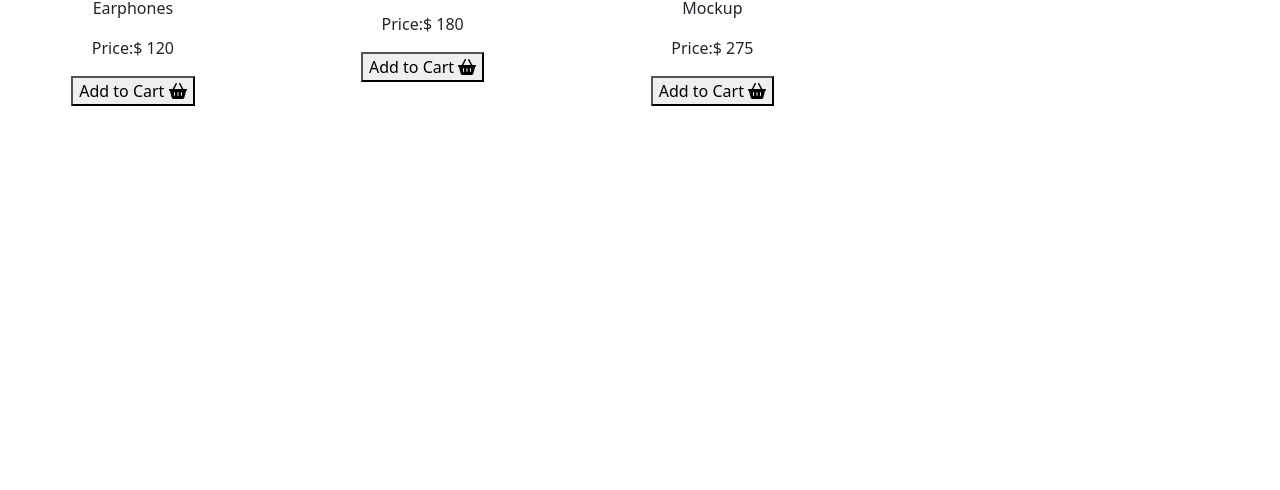
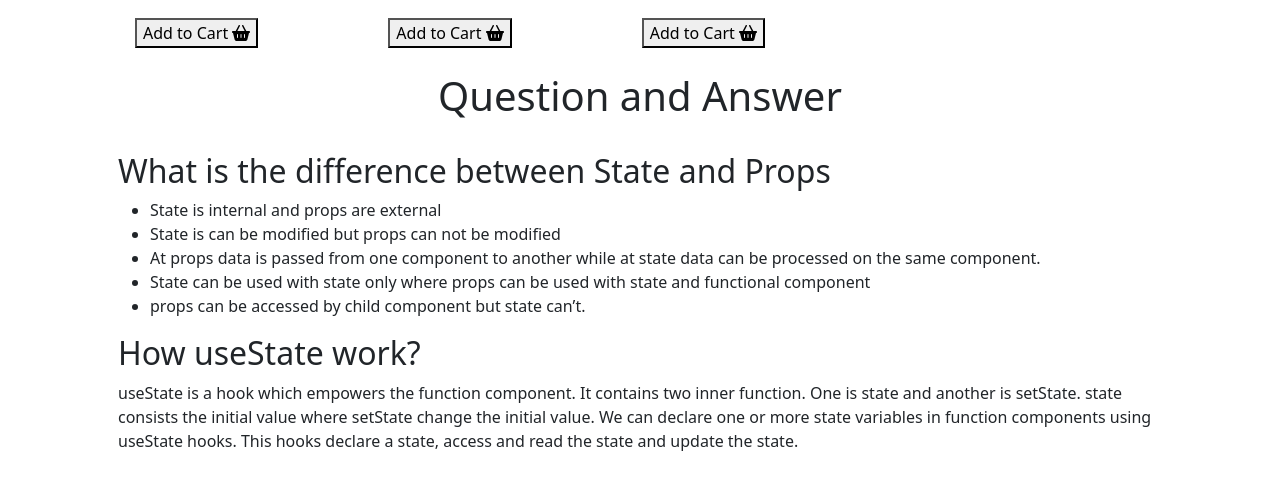
Before and after one commit to Easrib/headphone-hub, a React (Create React App) app: page / in a window 1280 px wide. Shown: the part 966-1456 px from the top of the page. Before the commit the page ends 1072 px from the top, so only its background shows below. Built offline with nearby package versions, Linux system fonts and the light colour scheme.

Commit message:
question & answer added

```diff
--- a/src/App.js
+++ b/src/App.js
@@ -2,13 +2,16 @@ import './App.css';
 import 'bootstrap/dist/css/bootstrap.min.css';
 import Navbar from './components/Navbar/Navbar';
 import Shop from './components/Shop/Shop';
+import Question from './components/Question/Question';
+
 
 
 function App() {
   return (
-    <div className="App">
+    <div className="App container">
       <Navbar></Navbar>
       <Shop></Shop>
+      <Question></Question>
     </div>
   );
 }
--- /dev/null
+++ b/src/components/Question/Question.js
@@ -0,0 +1,23 @@
+import React from 'react';
+
+const Question = () => {
+    return (
+        <div className='mt-4 container'>
+            <h1>Question and Answer</h1>
+            <div className="text-start p-4">
+                <h2>What is the difference between State and Props</h2>
+                <p ><ul>
+                    <li>State is internal and props are external</li>
+                    <li>State is can be modified but props can not be modified</li>
+                    <li>At props data is passed from one component to another while at state data can be processed on the same component.</li>
+                    <li>State can be used with state only where props can be used with state and functional component</li>
+                    <li>props can be accessed by child component but state can’t.</li>
+                </ul></p>
+                <h2>How useState work?</h2>
+                <p>useState is a hook which empowers the function component. It contains two inner function. One is state and another is setState. state consists the initial value where setState change the initial value. We can declare one or more state variables in function components using useState hooks. This hooks declare a state, access and read the state and update the state.</p>
+            </div>
+        </div>
+    );
+};
+
+export default Question;
```
Also changed, not shown: src/components/Question/Question.css (added).
